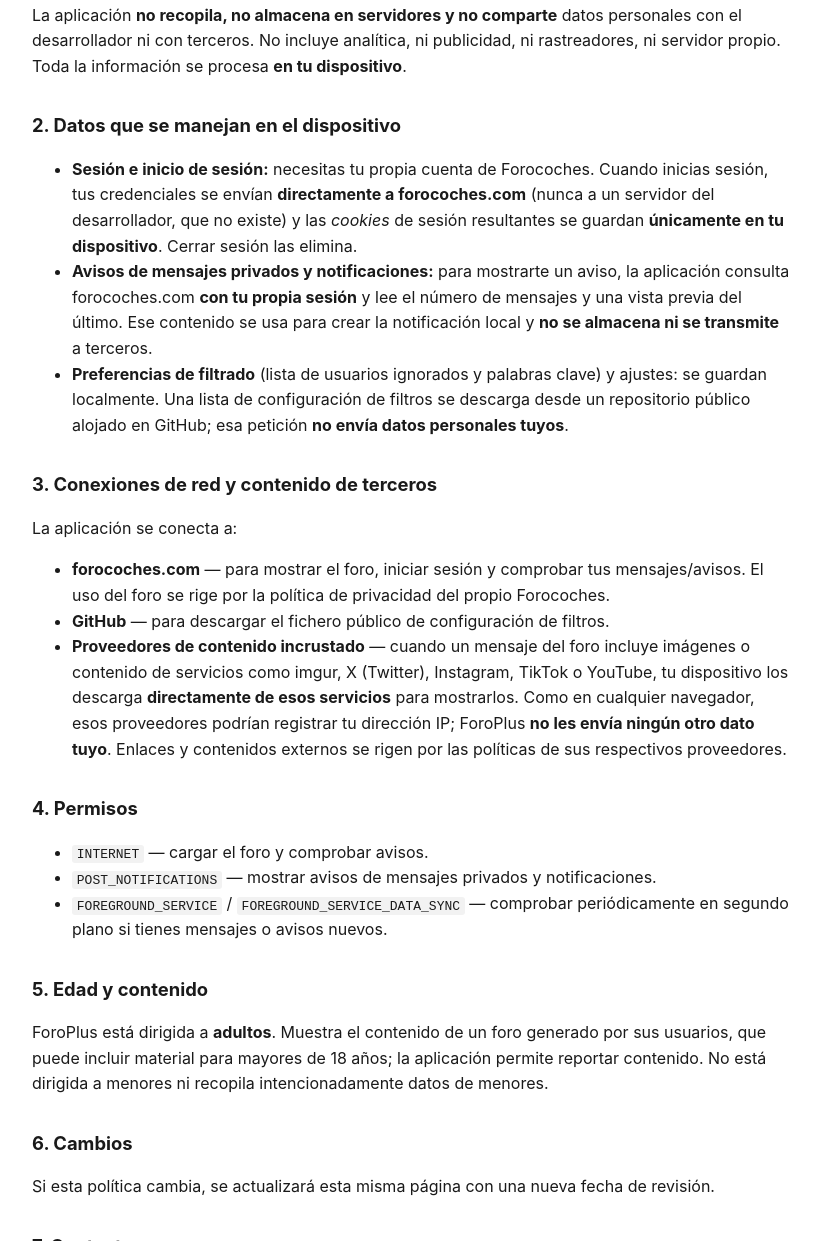
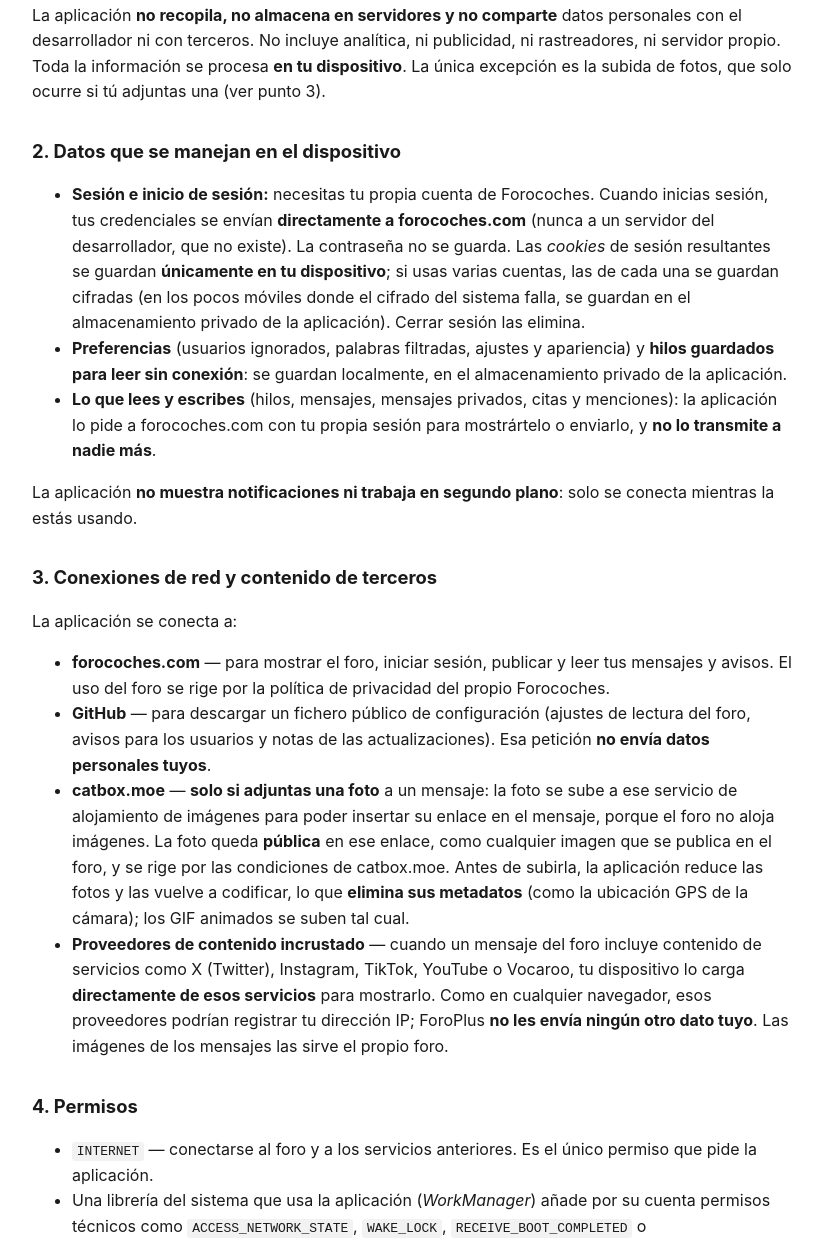
Before and after one commit to neonforger/foroplus, a plain HTML site: page docs/privacy-policy.html in a window 1280 px wide. Shown: the part 355-1596 px from the top of the page, without its empty margins (228-1050 px from the left). Drawn offline with Linux system fonts and the light colour scheme.

Commit message:
cambios varios

```diff
--- a/docs/privacy-policy.html
+++ b/docs/privacy-policy.html
@@ -14,55 +14,70 @@
 <body>
 <h1>Política de privacidad</h1>
 <p class="muted">Aplicación: <strong>ForoPlus</strong> (cliente <strong>no oficial</strong> para el foro forocoches.com)<br>
-Última actualización: 27 de julio de 2026</p>
+Última actualización: 4 de octubre de 2026</p>
 
 <p>ForoPlus es una aplicación Android <strong>no oficial</strong> e independiente para el foro
 <em>forocoches.com</em>. No está afiliada, asociada, autorizada ni respaldada por Forocoches ni por
 los titulares de su marca. Su interfaz es <strong>nativa</strong> de la aplicación; el foro se carga
 a través de un componente WebView interno que actúa como <strong>motor en segundo plano</strong> —y
-donde se guardan las cookies de tu sesión—, no como la pantalla que ves. Sobre esa base añade mejoras
-de uso (filtros, avisos de mensajes privados).</p>
+donde se guardan las cookies de tu sesión—, no como la pantalla que ves. El código fuente es público:
+<a href="https://github.com/neonforger/foroplus">github.com/neonforger/foroplus</a>.</p>
 
 <h2>1. Resumen</h2>
 <p>La aplicación <strong>no recopila, no almacena en servidores y no comparte</strong> datos
 personales con el desarrollador ni con terceros. No incluye analítica, ni publicidad, ni
-rastreadores, ni servidor propio. Toda la información se procesa <strong>en tu dispositivo</strong>.</p>
+rastreadores, ni servidor propio. Toda la información se procesa <strong>en tu dispositivo</strong>.
+La única excepción es la subida de fotos, que solo ocurre si tú adjuntas una (ver punto 3).</p>
 
 <h2>2. Datos que se manejan en el dispositivo</h2>
 <ul>
   <li><strong>Sesión e inicio de sesión:</strong> necesitas tu propia cuenta de Forocoches. Cuando
   inicias sesión, tus credenciales se envían <strong>directamente a forocoches.com</strong> (nunca a
-  un servidor del desarrollador, que no existe) y las <em>cookies</em> de sesión resultantes se
-  guardan <strong>únicamente en tu dispositivo</strong>. Cerrar sesión las elimina.</li>
-  <li><strong>Avisos de mensajes privados y notificaciones:</strong> para mostrarte un aviso, la
-  aplicación consulta forocoches.com <strong>con tu propia sesión</strong> y lee el número de mensajes
-  y una vista previa del último. Ese contenido se usa para crear la notificación local y
-  <strong>no se almacena ni se transmite</strong> a terceros.</li>
-  <li><strong>Preferencias de filtrado</strong> (lista de usuarios ignorados y palabras clave) y
-  ajustes: se guardan localmente. Una lista de configuración de filtros se descarga desde un
-  repositorio público alojado en GitHub; esa petición <strong>no envía datos personales tuyos</strong>.</li>
+  un servidor del desarrollador, que no existe). La contraseña no se guarda. Las <em>cookies</em> de
+  sesión resultantes se guardan <strong>únicamente en tu dispositivo</strong>; si usas varias cuentas,
+  las de cada una se guardan cifradas (en los pocos móviles donde el cifrado del sistema falla, se
+  guardan en el almacenamiento privado de la aplicación). Cerrar sesión las elimina.</li>
+  <li><strong>Preferencias</strong> (usuarios ignorados, palabras filtradas, ajustes y apariencia) y
+  <strong>hilos guardados para leer sin conexión</strong>: se guardan localmente, en el almacenamiento
+  privado de la aplicación.</li>
+  <li><strong>Lo que lees y escribes</strong> (hilos, mensajes, mensajes privados, citas y menciones):
+  la aplicación lo pide a forocoches.com con tu propia sesión para mostrártelo o enviarlo, y
+  <strong>no lo transmite a nadie más</strong>.</li>
 </ul>
+<p>La aplicación <strong>no muestra notificaciones ni trabaja en segundo plano</strong>: solo se
+conecta mientras la estás usando.</p>
 
 <h2>3. Conexiones de red y contenido de terceros</h2>
 <p>La aplicación se conecta a:</p>
 <ul>
-  <li><strong>forocoches.com</strong> — para mostrar el foro, iniciar sesión y comprobar tus
-  mensajes/avisos. El uso del foro se rige por la política de privacidad del propio Forocoches.</li>
-  <li><strong>GitHub</strong> — para descargar el fichero público de configuración de filtros.</li>
+  <li><strong>forocoches.com</strong> — para mostrar el foro, iniciar sesión, publicar y leer tus
+  mensajes y avisos. El uso del foro se rige por la política de privacidad del propio Forocoches.</li>
+  <li><strong>GitHub</strong> — para descargar un fichero público de configuración (ajustes de
+  lectura del foro, avisos para los usuarios y notas de las actualizaciones). Esa petición
+  <strong>no envía datos personales tuyos</strong>.</li>
+  <li><strong>catbox.moe</strong> — <strong>solo si adjuntas una foto</strong> a un mensaje: la foto se
+  sube a ese servicio de alojamiento de imágenes para poder insertar su enlace en el mensaje,
+  porque el foro no aloja imágenes. La foto queda <strong>pública</strong> en ese enlace, como
+  cualquier imagen que se publica en el foro, y se rige por las condiciones de catbox.moe.
+  Antes de subirla, la aplicación reduce las fotos y las vuelve a codificar, lo que
+  <strong>elimina sus metadatos</strong> (como la ubicación GPS de la cámara); los GIF animados se
+  suben tal cual.</li>
   <li><strong>Proveedores de contenido incrustado</strong> — cuando un mensaje del foro incluye
-  imágenes o contenido de servicios como imgur, X (Twitter), Instagram, TikTok o YouTube, tu
-  dispositivo los descarga <strong>directamente de esos servicios</strong> para mostrarlos. Como en
-  cualquier navegador, esos proveedores podrían registrar tu dirección IP; ForoPlus
-  <strong>no les envía ningún otro dato tuyo</strong>. Enlaces y contenidos externos se rigen por las
-  políticas de sus respectivos proveedores.</li>
+  contenido de servicios como X (Twitter), Instagram, TikTok, YouTube o Vocaroo, tu dispositivo lo
+  carga <strong>directamente de esos servicios</strong> para mostrarlo. Como en cualquier navegador,
+  esos proveedores podrían registrar tu dirección IP; ForoPlus <strong>no les envía ningún otro dato
+  tuyo</strong>. Las imágenes de los mensajes las sirve el propio foro.</li>
 </ul>
 
 <h2>4. Permisos</h2>
 <ul>
-  <li><code>INTERNET</code> — cargar el foro y comprobar avisos.</li>
-  <li><code>POST_NOTIFICATIONS</code> — mostrar avisos de mensajes privados y notificaciones.</li>
-  <li><code>FOREGROUND_SERVICE</code> / <code>FOREGROUND_SERVICE_DATA_SYNC</code> — comprobar
-  periódicamente en segundo plano si tienes mensajes o avisos nuevos.</li>
+  <li><code>INTERNET</code> — conectarse al foro y a los servicios anteriores. Es el único permiso que
+  pide la aplicación.</li>
+  <li>Una librería del sistema que usa la aplicación (<em>WorkManager</em>) añade por su cuenta
+  permisos técnicos como <code>ACCESS_NETWORK_STATE</code>, <code>WAKE_LOCK</code>,
+  <code>RECEIVE_BOOT_COMPLETED</code> o <code>FOREGROUND_SERVICE</code>. La aplicación solo usa esa
+  librería para <strong>cancelar</strong> tareas en segundo plano de versiones antiguas; no programa
+  ninguna.</li>
 </ul>
 
 <h2>5. Edad y contenido</h2>
```
